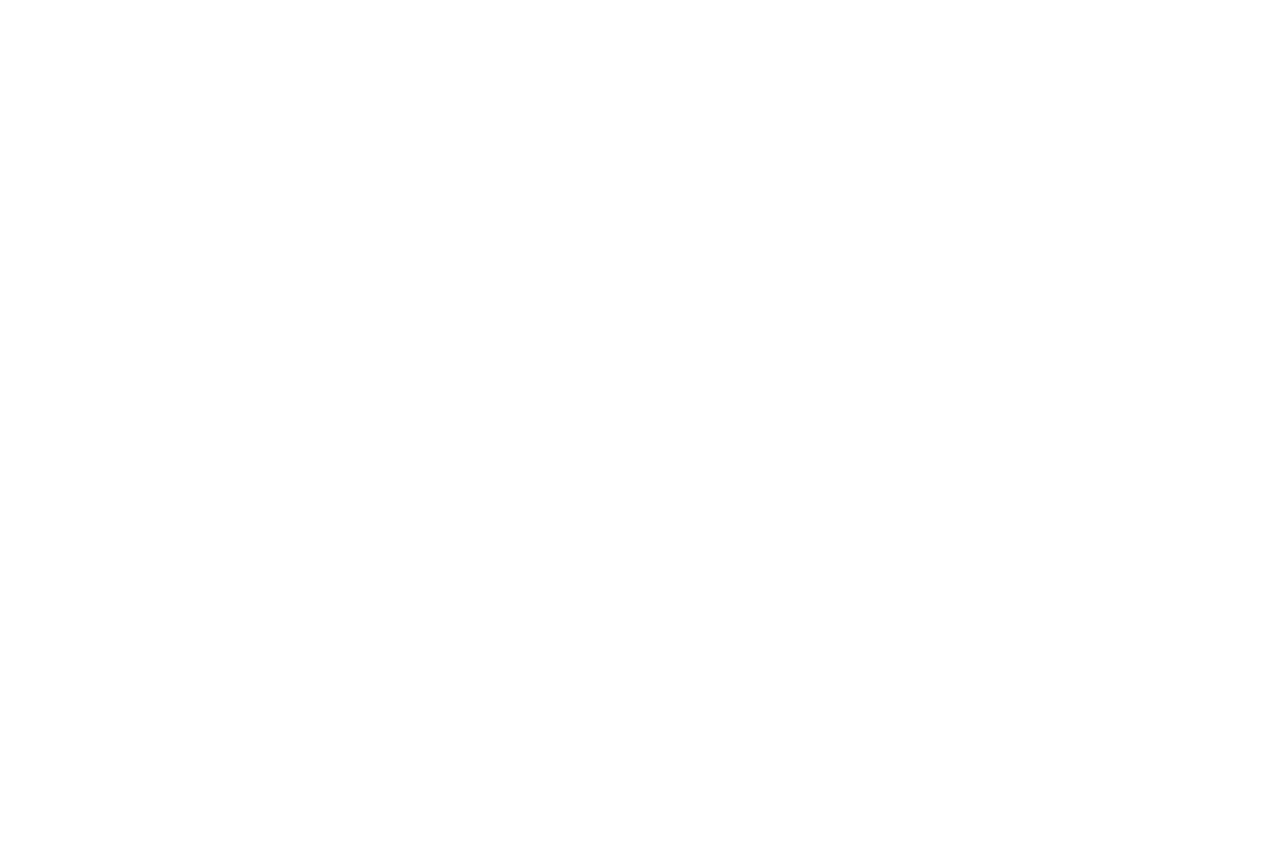
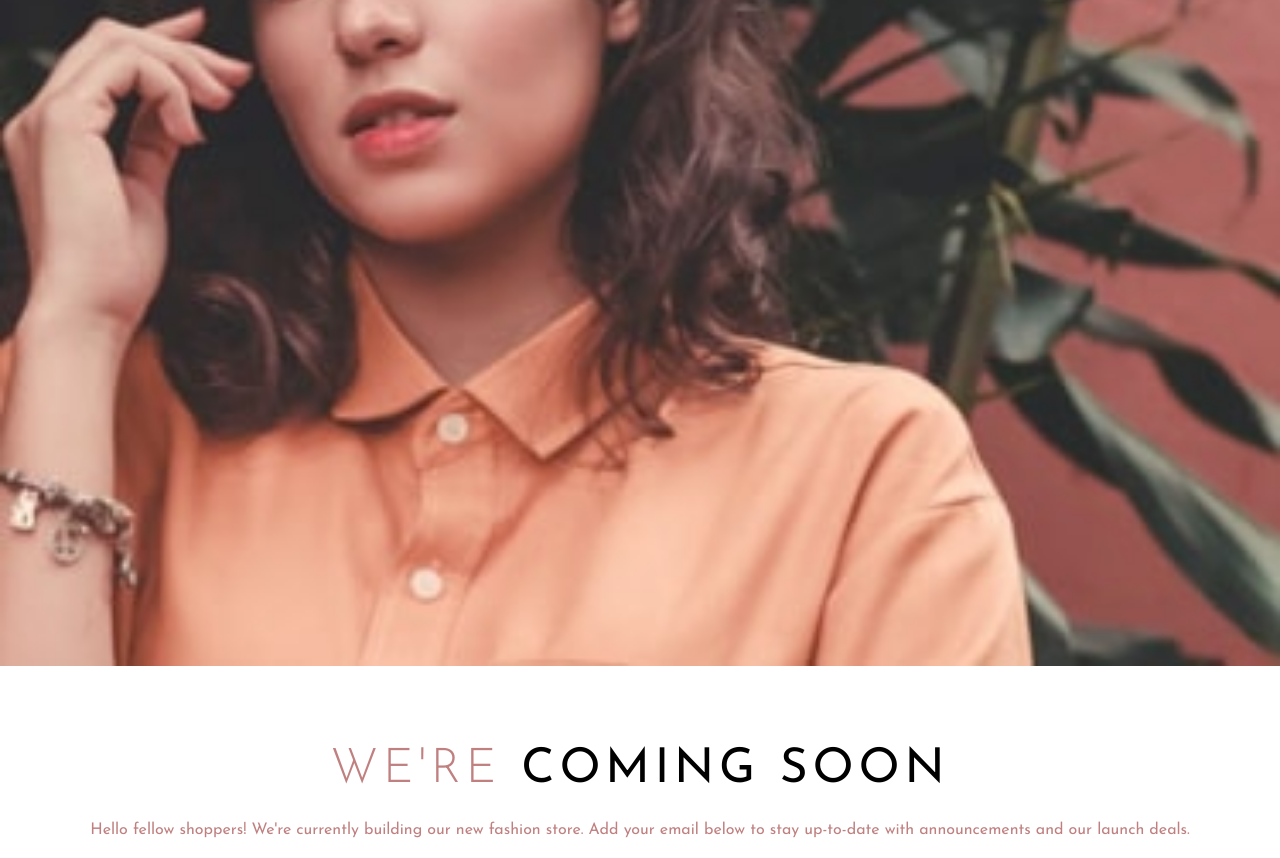
Before and after one commit to websebarz/react-coming-soon, a React (Vite) app: page / in a window 1280 px wide. Shown: the part 284-1142 px from the top of the page. Before the commit the page ends 800 px from the top, so only its background shows below. Built offline with nearby package versions, Linux system fonts and the light colour scheme.

Commit message:
Added Hero section

```diff
--- a/src/App.jsx
+++ b/src/App.jsx
@@ -1,5 +1,7 @@
 import { useState } from "react";
+import About from "./comps/About";
 import Header from "./comps/Header";
+import Hero from "./comps/Hero";
 import "./index.css";
 
 function App() {
@@ -8,6 +10,8 @@ function App() {
   return (
     <>
       <Header />
+      <Hero />
+      <About />
     </>
   );
 }
--- /dev/null
+++ b/src/comps/About.jsx
@@ -0,0 +1,14 @@
+export default function About() {
+  return (
+    <div className="p-4 mt-16 text-center">
+      <h1 className="text-5xl tracking-widest">
+        <span className="font-light text-primary">WE'RE</span> COMING SOON
+      </h1>
+      <p className="mt-6 text-primary">
+        Hello fellow shoppers! We're currently building our new fashion store.
+        Add your email below to stay up-to-date with announcements and our
+        launch deals.
+      </p>
+    </div>
+  );
+}
--- /dev/null
+++ b/src/comps/Hero.jsx
@@ -0,0 +1,7 @@
+export default function Hero() {
+  return (
+    <div>
+      <img className="w-full" src="../imgs/hero-mobile.jpg"></img>
+    </div>
+  );
+}
--- a/tailwind.config.cjs
+++ b/tailwind.config.cjs
@@ -2,6 +2,13 @@
 module.exports = {
   content: ["./src/**/*.{js,jsx}"],
   theme: {
+    fontFamily: {
+      sans: ["Josefin Sans", "sans-serif"],
+    },
+    colors: {
+      primary: "#c08080",
+      secondary: "#F47174",
+    },
     extend: {},
   },
   plugins: [],
```
